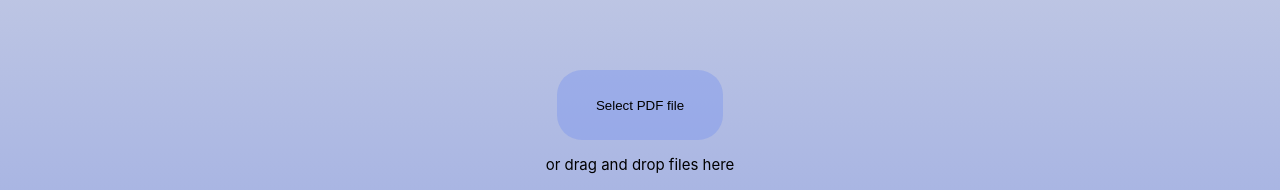
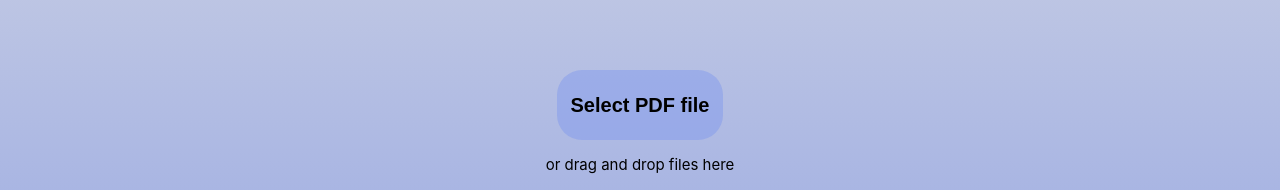
Before and after one commit to ximenalopezm/Pepe, a React (Create React App) app in the folder star/: page / in a window 1280 px wide. Shown: the part 395-585 px from the top of the page. Built offline with nearby package versions, Linux system fonts and the light colour scheme.

Commit message:
add stroke

```diff
--- a/star/src/pages/LogIn.js
+++ b/star/src/pages/LogIn.js
@@ -12,7 +12,9 @@ function LogIn() {
               <p>Lorem ipsum dolor sit amet, consectetur adipiscing elit, sed do eiusmod tempor incididunt ut labore et dolore magna aliqua. </p>
             </div>
             <div id = "uploader" className='uploader'>
-              <button className="btn btn-primary btn-block btn-lg" type="submit">Select PDF file</button>
+              <button className="btn btn-primary btn-block btn-lg" type="submit">
+                <span> <b>Select PDF file</b></span>
+              </button>
               <p>or drag and drop files here</p>
             </div>
           </div>
```
